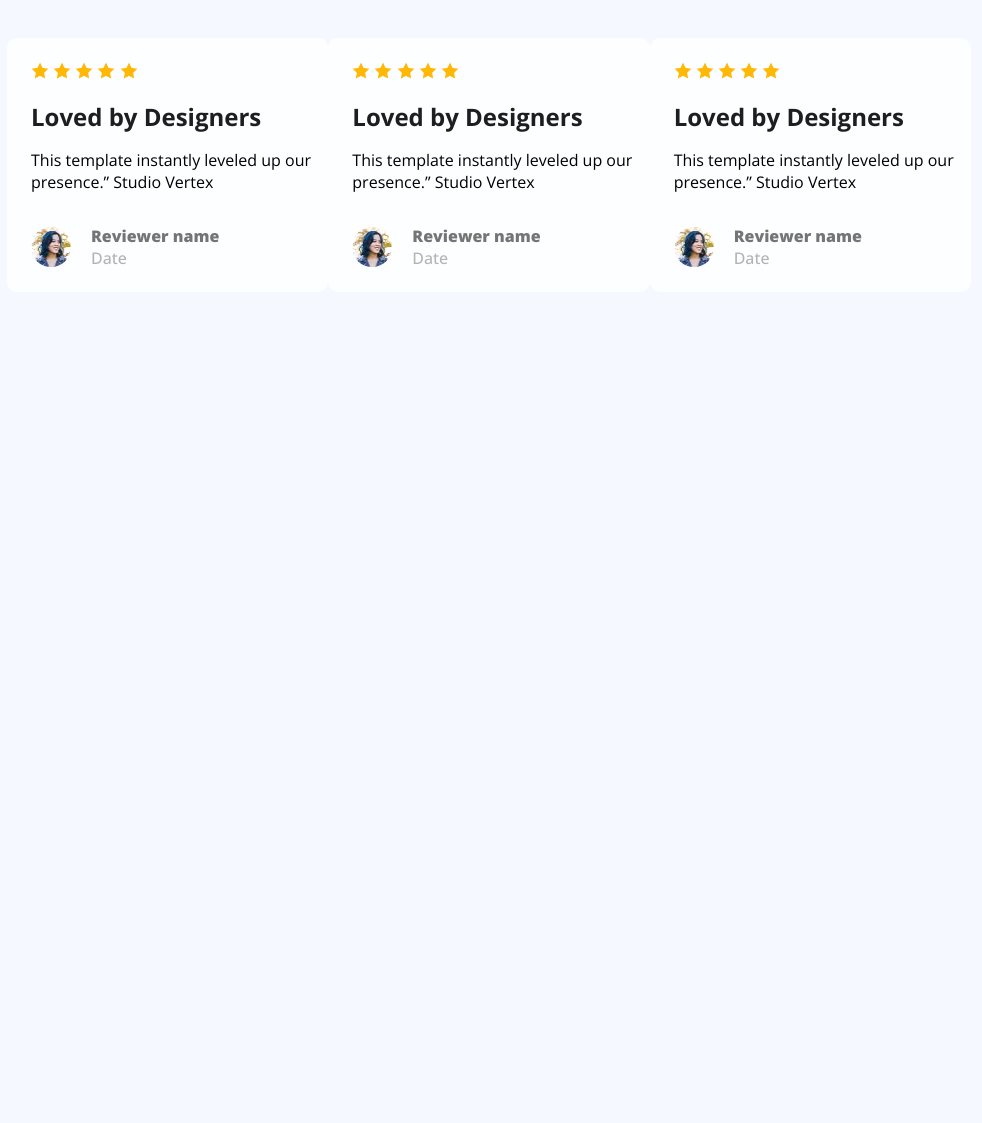
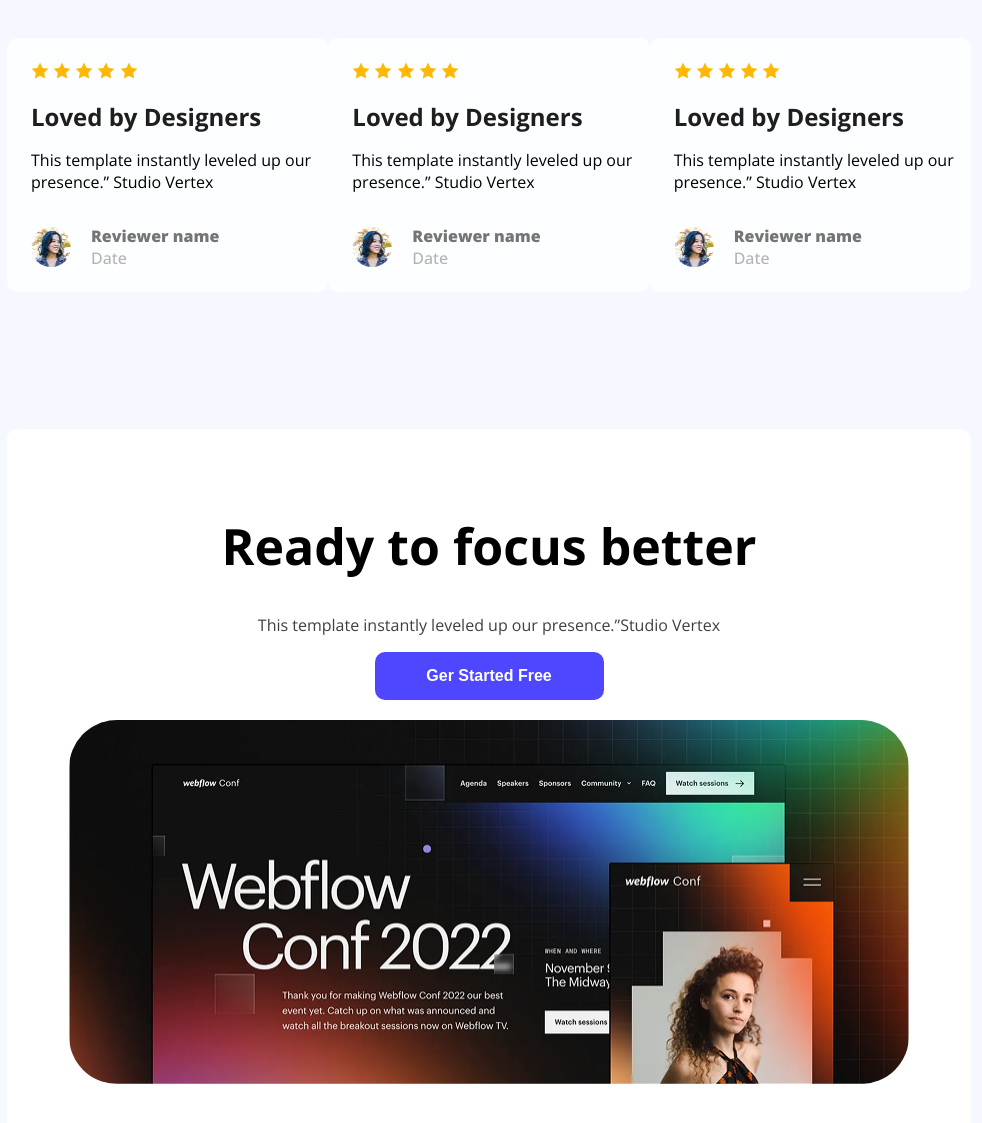
Before and after one commit to SowvikSuvo/Phero-Assignment-1, a plain HTML site: page index.html in a window 1280 px wide. Shown: the part 1805-2928 px from the top of the page, without its empty margins (152-1134 px from the left). Before the commit the page ends 2105 px from the top, so only its background shows below. Drawn offline with nearby package versions, Linux system fonts and the light colour scheme.

Commit message:
foucs section

```diff
--- a/index.html
+++ b/index.html
@@ -57,10 +57,9 @@
             </div>
         </div>
 
-
-         <h1 class="rating-title">What our users say</h1>
+        <h1 class="rating-title">What our users say</h1>
         <div class="rating-container">
-                <div class="card">
+            <div class="card">
                 <div class="star">
                     <img src="Assets/icon-star.png" alt="">
                     <img src="Assets/icon-star.png" alt="">
@@ -115,7 +114,14 @@
 
         </div>
 
-
+        <div class="focus-container">
+            <div class="text-section">
+                <h1>Ready to focus better</h1>
+                <p>This template instantly leveled up our presence.”Studio Vertex</p>
+                <button class="btn-primary-Launch">Ger Started Free</button>
+            </div>
+            <img src="Assets/wc-big.png" alt="">
+        </div>
 
 
 
--- a/style.css
+++ b/style.css
@@ -188,20 +188,54 @@ nav {
     padding-left: 24px;
 
 }
-.card-description h1{
-    color:rgba(30, 30, 30, 1);
+
+.card-description h1 {
+    color: rgba(30, 30, 30, 1);
     font-size: 24px
 }
-.card-description p{
+
+.card-description p {
     font-size: 16px;
 
 }
-.card-bottom h3{
+
+.card-bottom h3 {
     color: #757575;
     font-size: 16px;
     font-weight: 800;
 }
-.date{
+
+.date {
     color: #B3B3B3;
     font-weight: 500;
 }
+
+/* Focus section style */
+
+.focus-container {
+    margin-top: 137px;
+    text-align: center;
+    background-color: rgba(255, 255, 255, 1);
+    margin-left: 151px;
+    margin-right: 149px;
+    border-radius: 10px;
+    padding-top: 50px;
+    padding-bottom: 50px;
+
+}
+
+.focus-container img {
+    width: 840px;
+    height: 364.77px;
+    border-radius: 48px;
+    margin-top: 20px;
+}
+.text-section h1{
+    font-size: 50px;
+    font-weight: bold;
+    color: #000000;
+}
+.focus-container p{
+    font-size: 16px;
+    color: rgba(64, 64, 64, 1);
+}
```
